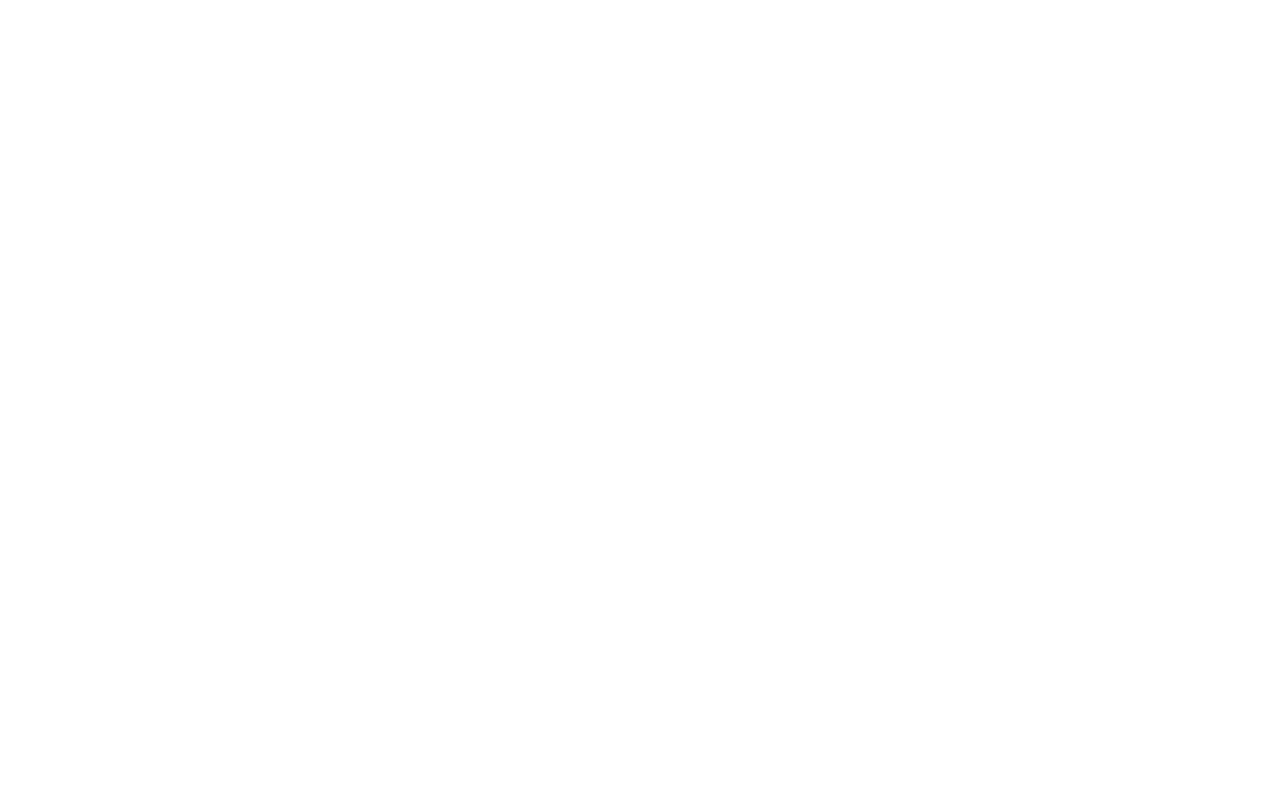
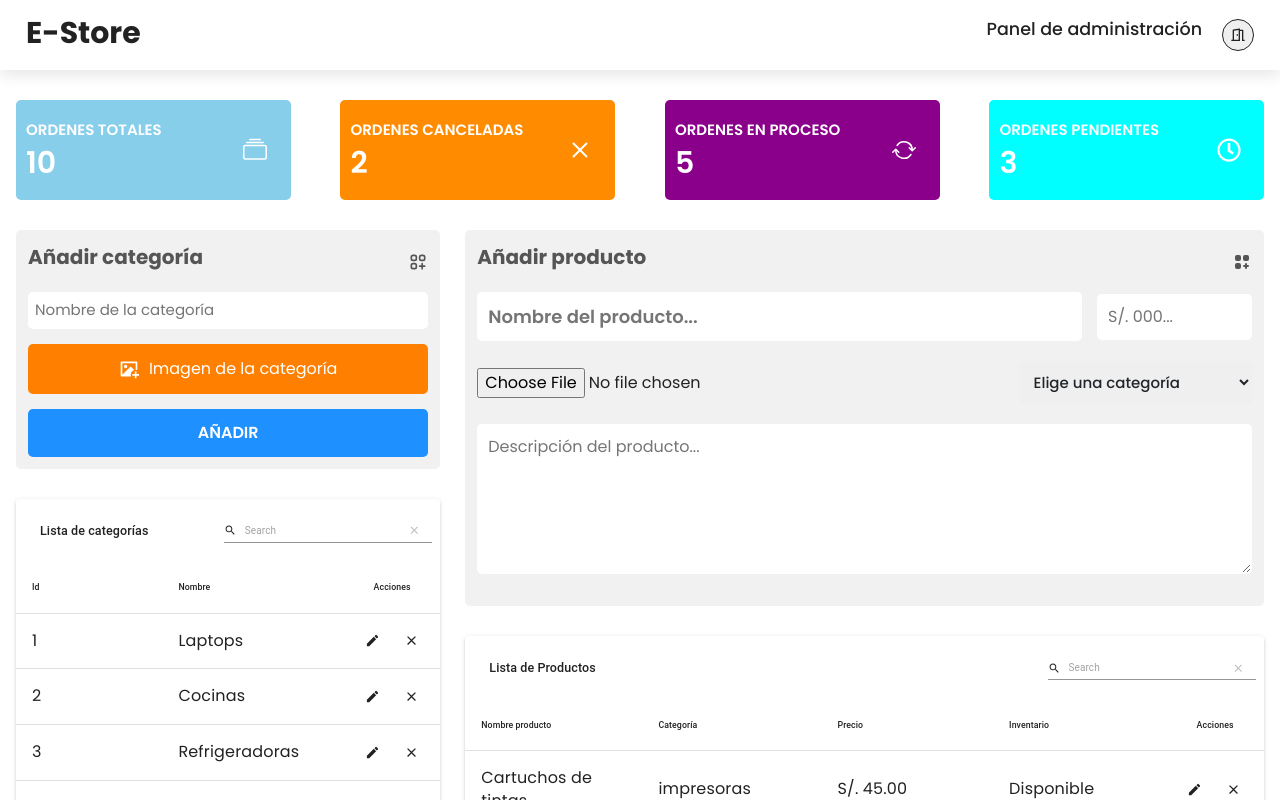
Before and after one commit to Anthony-Crespin/store, a React (Create React App) app: page /store/admin in a window 1280 px wide. Shown: the top 800 px of the page. Built offline with nearby package versions, Linux system fonts and the light colour scheme; the HTML template or start-up script is replaced by a standard one.

Commit message:
Cambiando ruta del admin

```diff
--- a/src/AppRouter.js
+++ b/src/AppRouter.js
@@ -7,7 +7,7 @@
     return (
         <Router>
             <Route exact path="/store" component={ClienteRouter} />
-            <Route exact path="/admin" component={AdminRouter} />
+            <Route exact path="/store/admin" component={AdminRouter} />
         </Router>
     )
 }
--- a/src/components/admin/AdminRouter.js
+++ b/src/components/admin/AdminRouter.js
@@ -6,7 +6,7 @@
     return (
         <>
             <Router>
-                <Route exact path="/admin" component={AdminMain} />
+                <Route exact path="/store/admin" component={AdminMain} />
             </Router>
         </>
     )
```
Also changed, not shown: 1 other file (tests, documents, lock files or other folders).
